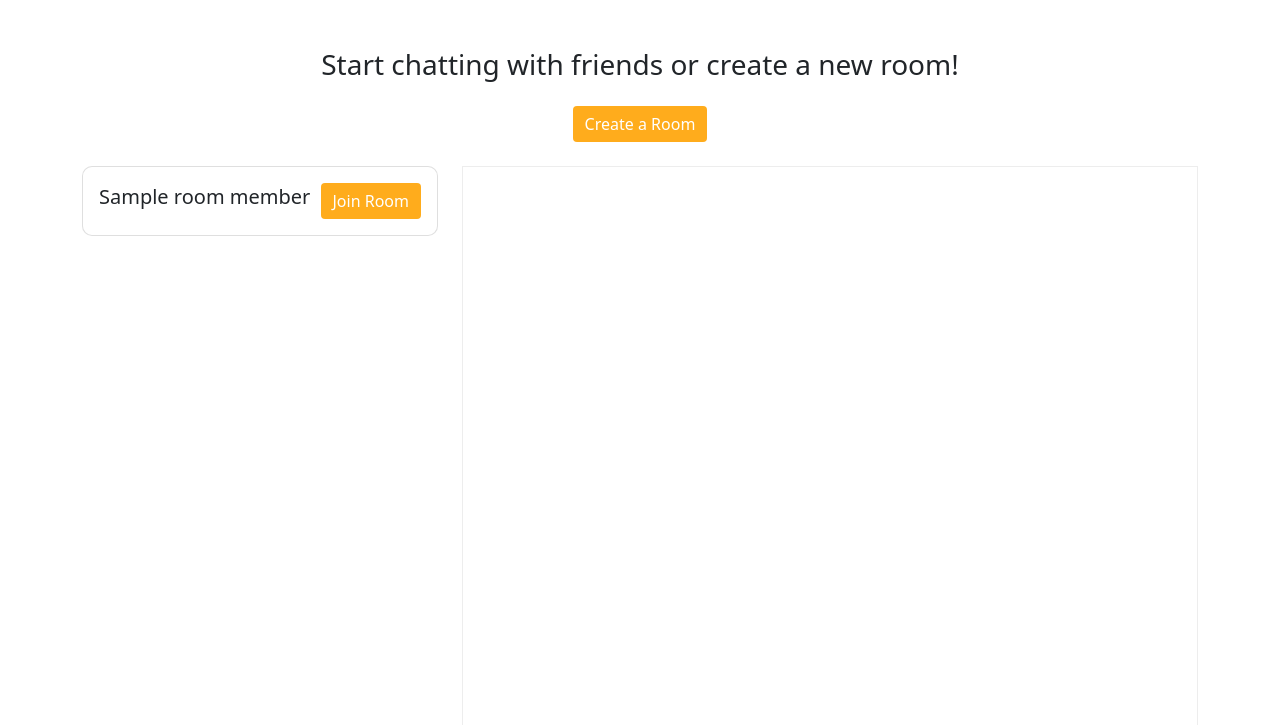
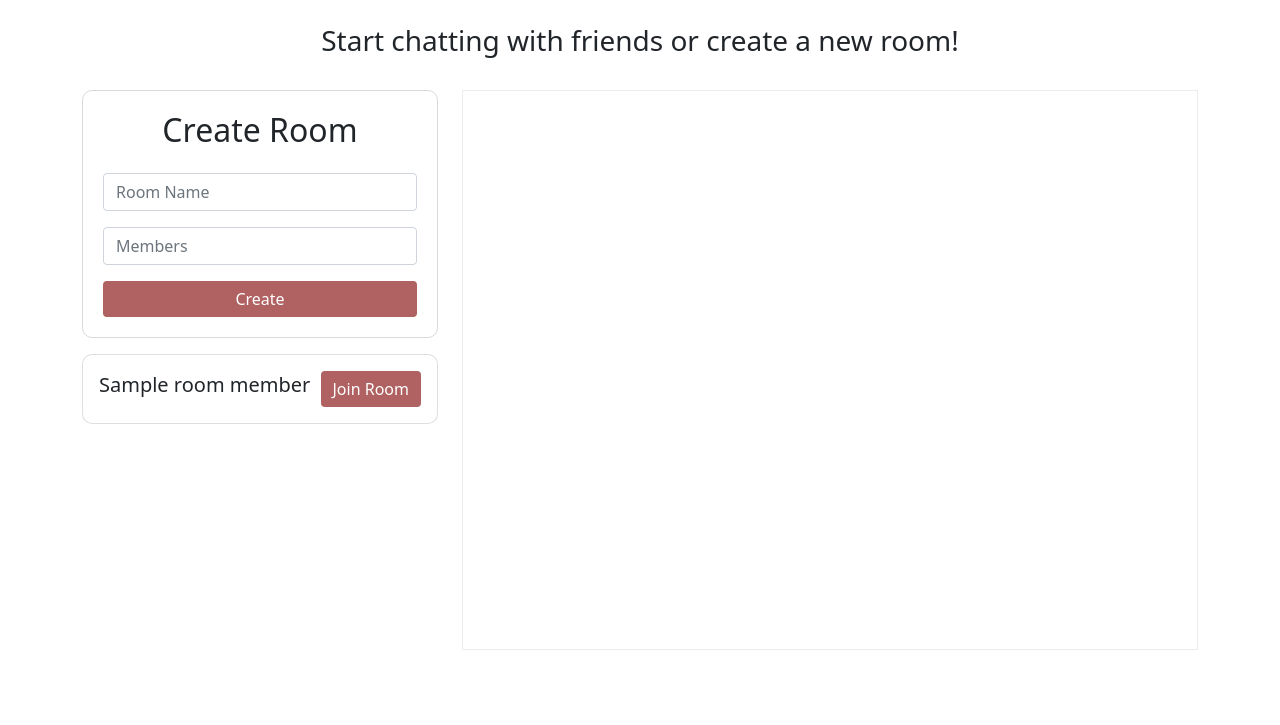
Before and after one commit to nachiketgalande1609/Echo, a Flask app: page / in a window 1280 px wide. Shown: the part 56-781 px from the top of the page. Run offline with Flask 3, Linux system fonts and the light colour scheme; the first user in the database is signed in; a database or web service that is not in the repository returns one stand-in record (Sample ...).

Commit message:
Changed message-card border radius, color changes

```diff
--- a/app.py
+++ b/app.py
@@ -15,9 +15,25 @@ login_manager.login_view = 'login'
 login_manager.init_app(app)
 
 # Home Page
-@app.route('/')
+@app.route('/', methods=['GET','POST'])
 @login_required
 def home():
+    # Create Room code
+    if request.method == 'POST':
+        message = ''
+        room_name = request.form.get('room_name')
+        usernames = [username.strip() for username in request.form.get('members').split(',')]
+        if len(room_name) and len(usernames):
+            room_id = database.save_room(room_name, current_user.username)
+            if current_user.username in usernames:
+                usernames.remove(current_user.username)
+            database.add_room_members(room_id, room_name, usernames, current_user.username)
+            return redirect(url_for('home'))
+        else:
+            message = 'Failed to create room'
+            return render_template('home.html', message=message)
+
+    # Fetch rooms for user
     rooms = []
     if current_user.is_authenticated:
         rooms = database.get_rooms_for_user(current_user.username)
@@ -75,24 +91,6 @@ def edit_room(room_id):
         return render_template('edit_room.html', room_members_str=room_members_str, message=message)
     else:
         return "Room Not Found", 404
-
-# Create Room
-@app.route('/create_room/', methods=['POST', 'GET'])
-@login_required
-def create_room():
-    message = ''
-    if request.method == 'POST':
-        room_name = request.form.get('room_name')
-        usernames = [username.strip() for username in request.form.get('members').split(',')]
-        if len(room_name) and len(usernames):
-            room_id = database.save_room(room_name, current_user.username)
-            if current_user.username in usernames:
-                usernames.remove(current_user.username)
-            database.add_room_members(room_id, room_name, usernames, current_user.username)
-            return redirect(url_for('view_room', room_id=room_id))
-        else:
-            message = 'Failed to create room'
-    return render_template('create_room.html', message=message)
 
 # Signup
 @app.route('/signup/', methods=['GET','POST'])
@@ -193,5 +191,5 @@ def load_user(username):
 # #####################################################################################################
 
 if __name__=='__main__':
-    socketio.run(app, host='0.0.0.0', port=5000)
-    # socketio.run(app, debug=True)
+    # socketio.run(app, host='0.0.0.0', port=5000)
+    socketio.run(app, debug=True)
--- a/static/css/styles.css
+++ b/static/css/styles.css
@@ -11,32 +11,32 @@
 }
 
 .login-card h2 {
-    color: #FFAC1C;
+    color: #B06161;
 }
 
 .container input:focus {
     box-shadow: none;
-    border: solid 1px #FFAC1C;
+    border: solid 1px #B06161;
 }
 
 .btn-primary {
-    background-color: #FFAC1C;
+    background-color: #B06161;
     border: none;
 }
 .btn-primary:hover {
-    background-color:  rgb(232, 147, 0);
+    background-color: #DC8686;
 }
 
 .btn-primary:focus {
     box-shadow: none;
-    border: solid 1px #FFAC1C;
-    background-color: #FFAC1C;
-    color: #000;
+    border: solid 1px #DC8686;
+    background-color: #DC8686;
+    color: #fff;
 }
 
 .right-card {
     color: #fff ;
-    background-color: #FFAC1C;
+    background-color: #DC8686;
 }
 
 /* Account page */
@@ -206,3 +213,22 @@ iframe {
         display: none;
     }
 }
+
+#create-room-card {
+    border: 1px solid #d9d9d9;
+    padding: 20px;
+    border-radius: 10px;
+}
+
+.message-timestamp {
+    font-size: 12px;
+    opacity: 0.5;
+}
+
+.message-card .message-timestamp {
+    text-align: right;
+}
+
+#messages .card-body {
+    padding: 5px 20px;
+}
--- a/templates/home.html
+++ b/templates/home.html
@@ -2,14 +2,28 @@
 
 {% block content %}
 <div class="container">
-    <div class="row mb-4 mt-5">
+    <div class="row mb-4 mt-4">
         <div class="col-md-12 text-center">
             <h3>Start chatting with friends or create a new room!</h3>
-            <a href="/create_room" class="btn btn-primary mt-3">Create a Room</a>
         </div>
     </div>
     <div class="row justify-content-center">
         <div class="col-md-4 mb-4">
+            <div class="mb-3" id="create-room-card">
+                <h2 class="text-center mb-4">Create Room</h2>
+                <h3 class="text-danger text-center mb-4">{{ message }}</h3>
+                <form method="POST">
+                    <div class="form-group mb-3">
+                        <input type="text" class="form-control" name="room_name" id="room_name" placeholder="Room Name">
+                    </div>
+                    <div class="form-group mb-3">
+                        <input type="text" class="form-control" name="members" id="members" placeholder="Members">
+                    </div>
+                    <div class="d-grid">
+                        <button type="submit" class="btn btn-primary">Create</button>
+                    </div>
+                </form>
+            </div>
             {% for room in rooms %}
             <div class="card mb-3 room-cards">
                 <div class="card-body d-flex justify-content-between align-items-center">
@@ -27,6 +41,7 @@
     </div>
 </div>
 <script>
+    // Change the join room button text
     function loadRoom(button, roomId) {
         const buttons = document.querySelectorAll('.join-room-btn');
         buttons.forEach(btn => {
@@ -42,7 +57,8 @@
     function isMobileDevice() {
         return window.innerWidth <= 767;
     }
-    // Modify button behavior based on device width
+
+    // Modify Join button behavior based on device width
     function modifyButtonBehavior() {
         const buttons = document.querySelectorAll('.join-room-btn');
         buttons.forEach(btn => {
```
Also changed, not shown: other parts of static/css/styles.css (+8 -1 lines), templates/edit_room.html (+7 -3 lines), templates/view_room.html (+18 -9 lines).
